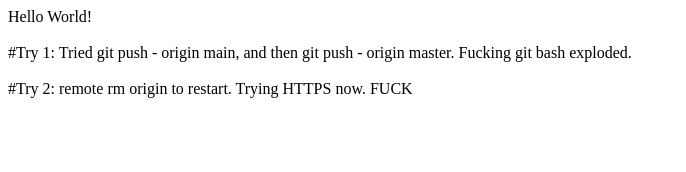
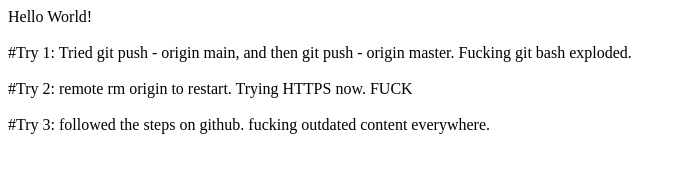
Before and after one commit to rw2272/Hello_world_website, a plain HTML site: page index.html in a window 1280 px wide. Shown: the whole page, without its empty margins (0-686 px from the left). Drawn offline with Linux system fonts and the light colour scheme.

Commit message:
update #1

```diff
--- a/index.html
+++ b/index.html
@@ -13,5 +13,7 @@
 <br><br>
     #Try 2: remote rm origin to restart. Trying HTTPS now. FUCK
 <br><br>
+    #Try 3: followed the steps on github. fucking outdated content everywhere.
+<br><br>
 </body>
 </html>
```
